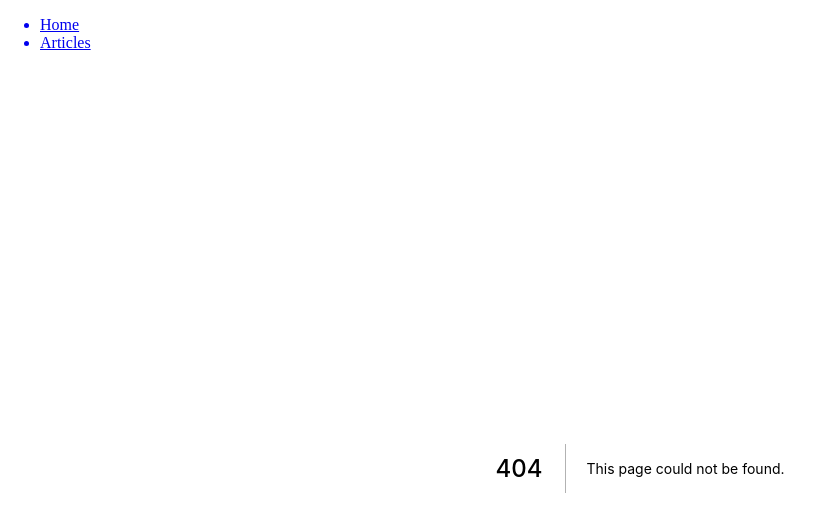
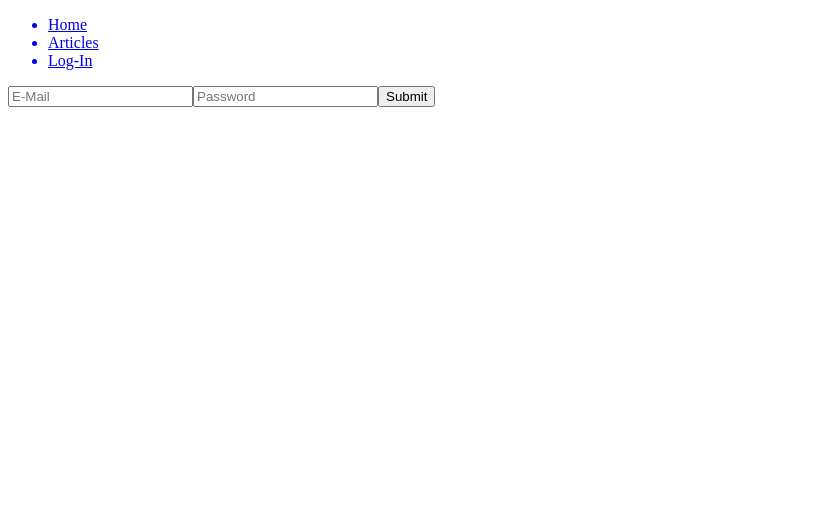
Before and after one commit to cmstiver/api-utilizing-blog, a Next.js app: page /log-in in a window 1280 px wide. Before the commit this address had no page. Shown: the top 516 px of the page, without its empty margins (0-835 px from the left). Built offline with nearby package versions, Linux system fonts and the light colour scheme.

Commit message:
added log in

```diff
--- a/components/nav.js
+++ b/components/nav.js
@@ -16,6 +16,11 @@ export default function ArticleGrid() {
               <li>Articles</li>
             </a>
           </Link>
+          <Link href="/log-in">
+            <a>
+              <li>Log-In</li>
+            </a>
+          </Link>
         </ul>
       </nav>
     </header>
--- a/pages/articles/[id].js
+++ b/pages/articles/[id].js
@@ -34,8 +34,8 @@ export default function Post({ postData, commentData }) {
       <Head>
         <title>{postData.postData.title}</title>
       </Head>
+      <h1>{postData.postData.title}</h1>
       <article>
-        <h1>{postData.postData.title}</h1>
         <div>{postData.postData.body}</div>
       </article>
       <div>
--- /dev/null
+++ b/pages/log-in.js
@@ -0,0 +1,78 @@
+import React, { useState, useEffect } from 'react';
+import Head from 'next/head';
+
+export default function LogIn() {
+  const [user, setUser] = useState();
+
+  useEffect(() => {
+    const loggedInUser = localStorage.getItem('user');
+    if (loggedInUser) {
+      const foundUser = JSON.parse(loggedInUser);
+      setUser(foundUser);
+    }
+  }, []);
+
+  async function login(e) {
+    const email = document.querySelector('#email');
+    const password = document.querySelector('#password');
+
+    const data = {
+      email: email.value,
+      password: password.value,
+    };
+    e.preventDefault();
+    fetch('https://cmstiver-blog.herokuapp.com/auth/login', {
+      method: 'POST',
+      headers: {
+        'Content-Type': 'application/json',
+      },
+      body: JSON.stringify(data),
+    })
+      .then((response) => response.json())
+      .then((resdata) => {
+        setUser(resdata);
+        localStorage.setItem('user', JSON.stringify(resdata));
+        console.log(resdata);
+      })
+      .catch((error) => {
+        console.error('Error:', error);
+      });
+  }
+
+  const logout = () => {
+    setUser({});
+    localStorage.clear();
+    window.location.reload();
+  };
+
+  if (user) {
+    return (
+      <>
+        <div>
+          {user.user}
+          {' '}
+          is loggged in
+        </div>
+        <button type="button" onClick={logout}>
+          logout
+        </button>
+      </>
+    );
+  }
+  return (
+    <>
+      <Head>
+        <title>Log-In</title>
+      </Head>
+      <div>
+        <form method="POST">
+          <input id="email" type="text" placeholder="E-Mail" name="email" />
+          <input id="password" type="text" placeholder="Password" name="password" />
+          <button type="submit" onClick={login}>
+            Submit
+          </button>
+        </form>
+      </div>
+    </>
+  );
+}
```
